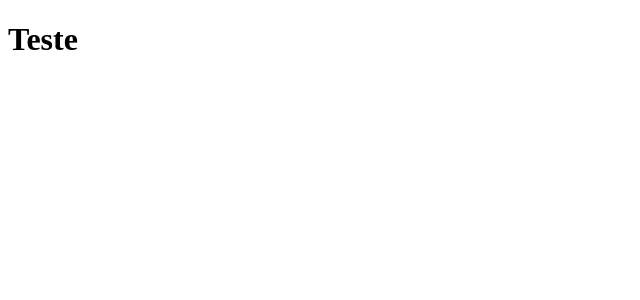
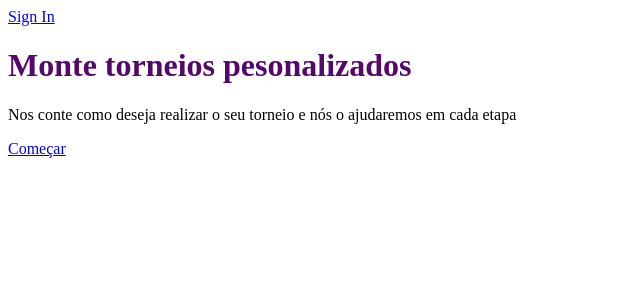
Before and after one commit to tsrrodrigues/tournament-maker, a JavaScript app in the folder frontend/: page / in a window 1280 px wide. Shown: the top 300 px of the page, without its empty margins (0-640 px from the left). Built offline with nearby package versions, Linux system fonts and the light colour scheme; the HTML template or start-up script is replaced by a standard one.

Commit message:
Starting Home page creation
Setting up some details and starting the Home page creation.

```diff
--- a/frontend/package.json
+++ b/frontend/package.json
@@ -6,9 +6,11 @@
     "@testing-library/jest-dom": "^5.11.4",
     "@testing-library/react": "^11.1.0",
     "@testing-library/user-event": "^12.1.10",
+    "node": "^15.8.0",
     "react": "^17.0.1",
     "react-dom": "^17.0.1",
     "react-scripts": "4.0.2",
+    "styled-components": "^5.2.1",
     "web-vitals": "^1.0.1"
   },
   "scripts": {
@@ -34,5 +36,8 @@
       "last 1 firefox version",
       "last 1 safari version"
     ]
+  },
+  "resolutions": {
+    "styled-components": "^5"
   }
 }
--- a/frontend/public/index.html
+++ b/frontend/public/index.html
@@ -2,42 +2,11 @@
 <html lang="en">
   <head>
     <meta charset="utf-8" />
-    <link rel="icon" href="%PUBLIC_URL%/favicon.ico" />
     <meta name="viewport" content="width=device-width, initial-scale=1" />
-    <meta name="theme-color" content="#000000" />
-    <meta
-      name="description"
-      content="Web site created using create-react-app"
-    />
-    <link rel="apple-touch-icon" href="%PUBLIC_URL%/logo192.png" />
-    <!--
-      manifest.json provides metadata used when your web app is installed on a
-      user's mobile device or desktop. See https://developers.google.com/web/fundamentals/web-app-manifest/
-    -->
-    <link rel="manifest" href="%PUBLIC_URL%/manifest.json" />
-    <!--
-      Notice the use of %PUBLIC_URL% in the tags above.
-      It will be replaced with the URL of the `public` folder during the build.
-      Only files inside the `public` folder can be referenced from the HTML.
 
-      Unlike "/favicon.ico" or "favicon.ico", "%PUBLIC_URL%/favicon.ico" will
-      work correctly both with client-side routing and a non-root public URL.
-      Learn how to configure a non-root public URL by running `npm run build`.
-    -->
-    <title>React App</title>
   </head>
   <body>
     <noscript>You need to enable JavaScript to run this app.</noscript>
     <div id="root"></div>
-    <!--
-      This HTML file is a template.
-      If you open it directly in the browser, you will see an empty page.
-
-      You can add webfonts, meta tags, or analytics to this file.
-      The build step will place the bundled scripts into the <body> tag.
-
-      To begin the development, run `npm start` or `yarn start`.
-      To create a production bundle, use `npm run build` or `yarn build`.
-    -->
   </body>
 </html>
--- a/frontend/src/App.js
+++ b/frontend/src/App.js
@@ -1,6 +1,8 @@
+import Wellcome from './screens/Home/index.js'
+
 const App = () => {
   return (
-    <h1>Teste</h1>
+    <Wellcome />
   );
 }
 
--- /dev/null
+++ b/frontend/src/screens/Home/index.js
@@ -0,0 +1,16 @@
+import Title from '../Home/styles.js'
+
+const Wellcome = () => {
+    return (
+        <div>
+            <a href="../Sign-in-page.js">Sign In</a>
+            <div>
+                <Title>Monte torneios pesonalizados</Title>
+                <p>Nos conte como deseja realizar o seu torneio e nós o ajudaremos em cada etapa</p>
+                <a href="../Sign-up-page.js">Começar</a>
+            </div>
+        </div>
+    );
+}
+
+export default Wellcome
--- /dev/null
+++ b/frontend/src/screens/Home/styles.js
@@ -0,0 +1,14 @@
+import styled from 'styled-components'
+
+/*const Global = styled.div`
+    margin: 0;
+    height: 100%;
+    width: 100%;
+`;*/
+
+const Title = styled.h1`
+    color: #54086B;
+`;
+
+//export default Global
+export default Title
```
Also changed, not shown: frontend/public/manifest.json (deleted), frontend/public/robots.txt (deleted), 2 other files (tests, documents, lock files or other folders).
